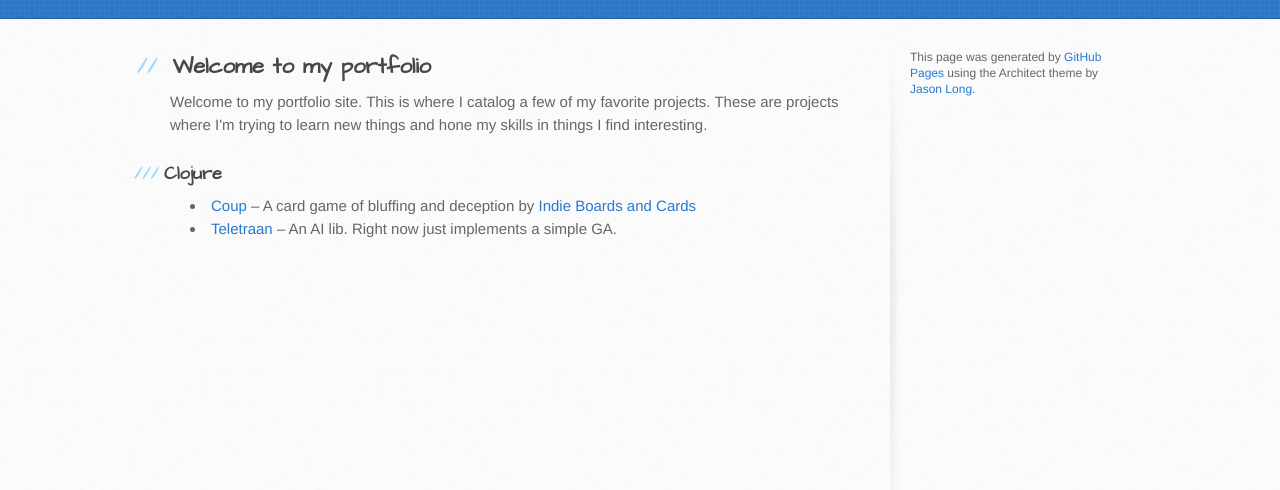
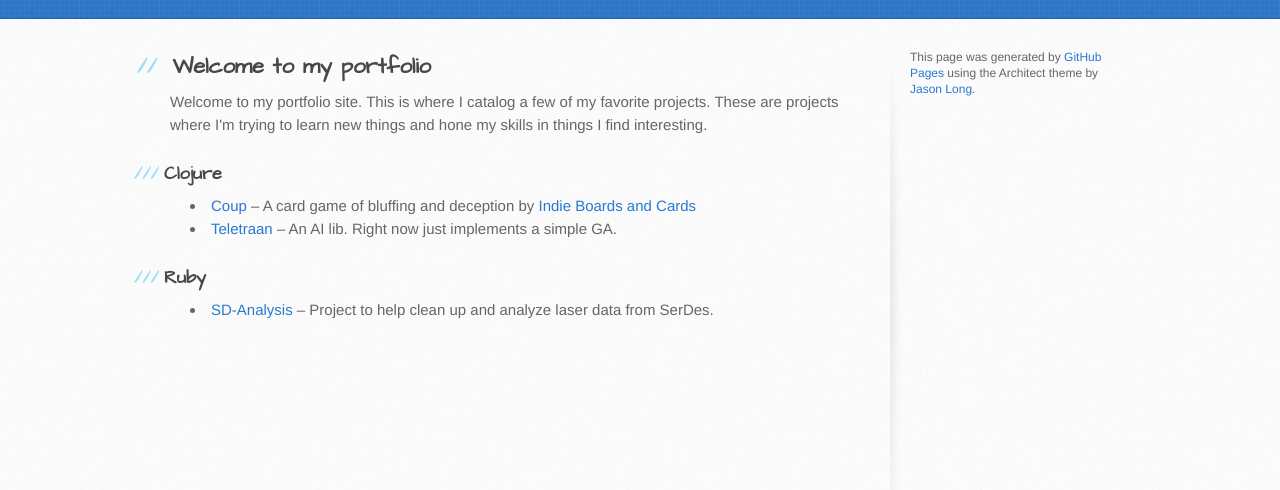
Before and after one commit to jonathan/jonathan.github.io, a plain HTML site: page index.html in a window 1280 px wide. Shown: the part 220-710 px from the top of the page. Drawn offline with Linux system fonts and the light colour scheme.

Commit message:
Adding a link to the ruby analysis project I did for Sarah.

```diff
--- a/index.html
+++ b/index.html
@@ -39,6 +39,10 @@
             <a name="indie-boards-and-cards" class="anchor" href="http://www.indieboardsandcards.com">Indie Boards and Cards</a></li>
             <li><a name="teletraan" class="anchor" href="https://jonathan.github.io/teletraan">Teletraan</a> &ndash; An AI lib. Right now just implements a simple GA.</li>
           </ul>
+          <h3>Ruby</h3>
+          <ul>
+            <li><a name="sd-analysis" class="anchor" href="https://jonathan.github.io/SD-Analysis/">SD-Analysis</a> &ndash; Project to help clean up and analyze laser data from SerDes.</li>
+          </ul>
         </section>
 
         <aside id="sidebar">
```
